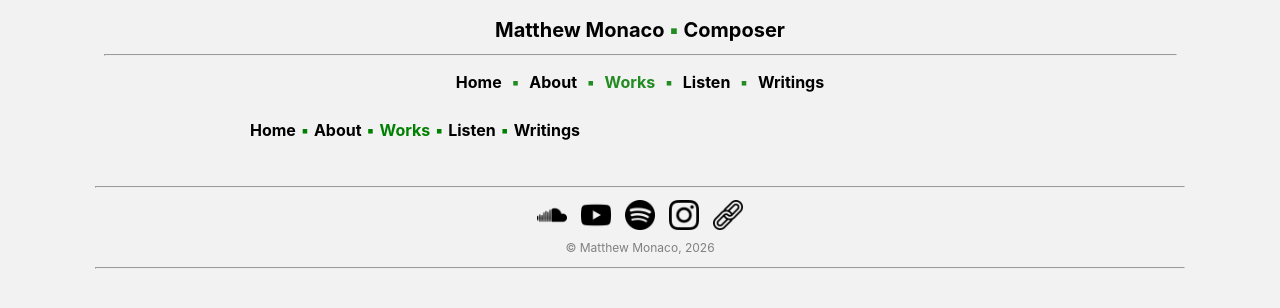
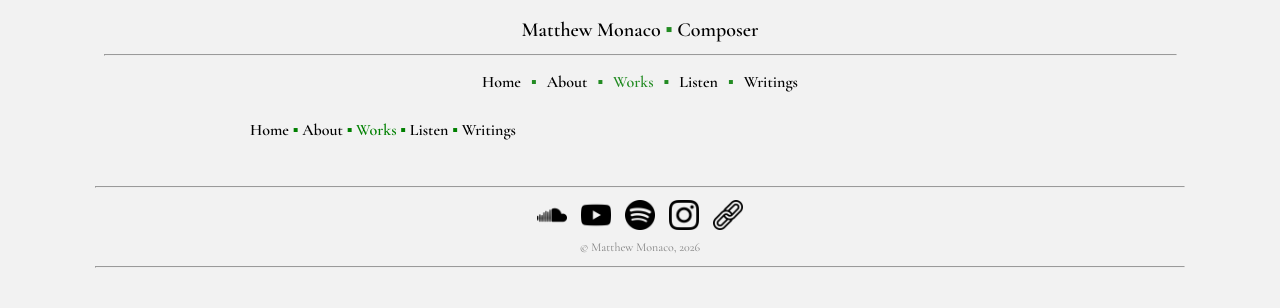
Before and after one commit to matthew-monaco/matthew-monaco.github.io, a Jekyll site: the page built from works_by_instrumentation_OLD.html, in a window 1280 px wide. Shown: the top 308 px of the page. Built offline with Jekyll 4.4.1, drawn with Linux system fonts in a browser that asks for light colours.

Commit message:
Update style.css

```diff
--- a/assets/style.css
+++ b/assets/style.css
@@ -307,11 +307,16 @@ a[href]:hover {
     transform: scale(1.05);
 }
 
-/* Font only — no color, spacing, or styling changes */
+/* Elegant serif font (Cormorant Garamond) */
+html {
+    font-family: "Cormorant Garamond", serif;
+}
+
+/* Ensure consistency across all elements (including mobile inputs) */
 body,
 button,
 input,
 textarea,
 select {
-    font-family: "Inter", sans-serif;
+    font-family: inherit;
 }
```
